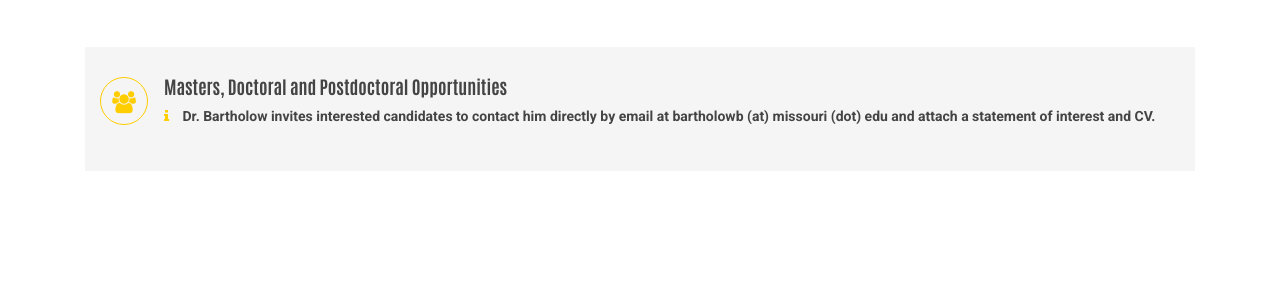
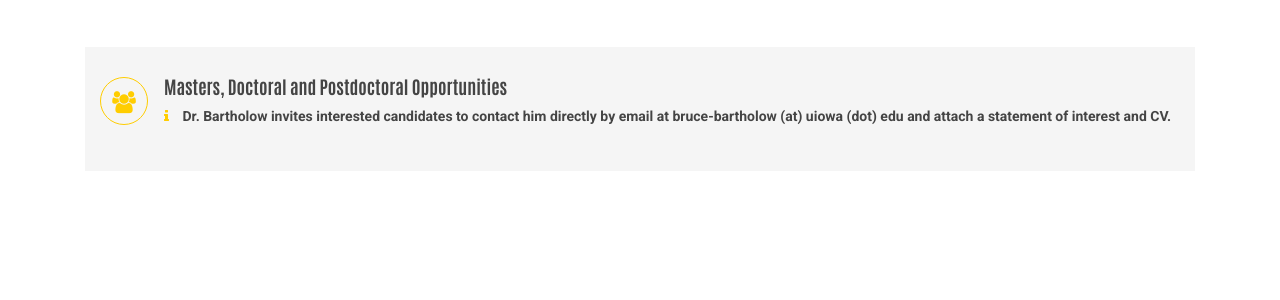
Before and after one commit to bartholow-scanlab/bartholow-scanlab.github.io, a Jekyll site: the page built from jointhelab.html, in a window 1280 px wide. Shown: the part 1030-1330 px from the top of the page. Built offline with Jekyll 4.4.1, drawn with Linux system fonts in a browser that asks for light colours.

Commit message:
Update jointhelab.html

```diff
--- a/jointhelab.html
+++ b/jointhelab.html
@@ -127,7 +127,7 @@ canonical: https://www.scanlab.page/
                        <h4>Masters, Doctoral and Postdoctoral Opportunities</h4>
 
 			<ul class="list-style info-list pl-0">
-			<li><i class="fa fa-info blue" aria-hidden="true"></i>  Dr. Bartholow invites interested candidates to contact him directly by email at bartholowb (at) missouri (dot) edu and attach a statement of interest and CV. </li>
+			<li><i class="fa fa-info blue" aria-hidden="true"></i>  Dr. Bartholow invites interested candidates to contact him directly by email at bruce-bartholow (at) uiowa (dot) edu and attach a statement of interest and CV. </li>
 			</ul>
 
 		</div>
```
